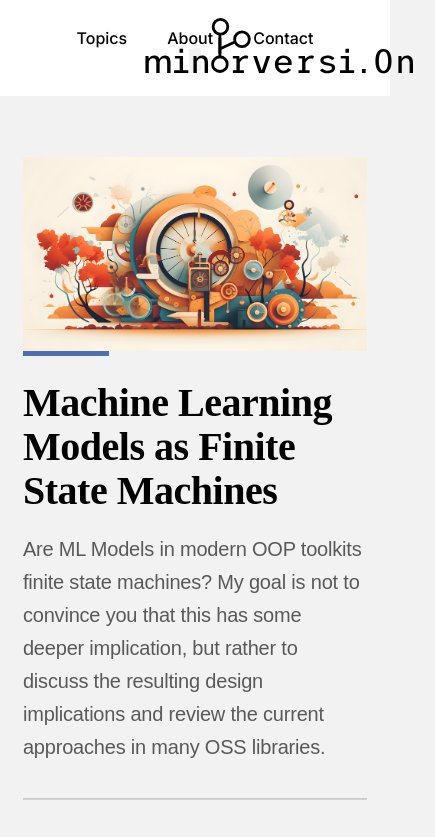
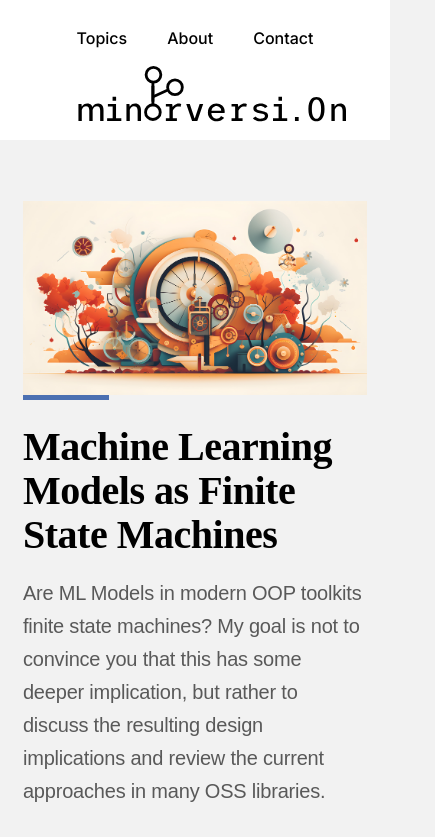
Before and after one commit to alexisdrakopoulos/magazine_website, a Next.js app in the folder magazine/: page / in a window 390 px wide. Shown: the top 837 px of the page, 435 px wide, since content can reach past the window. Built offline with nearby package versions, Linux system fonts and the light colour scheme; a web font is replaced by a local one.

Commit message:
attempt at responsiveness

```diff
--- a/magazine/src/app/globals.css
+++ b/magazine/src/app/globals.css
@@ -459,9 +459,18 @@ a {
   transform:translate(-50%, -50%)
 }
 
-@media (min-width: 880px) {
+
+@media (max-width: 880px) {
+  .PageNav {
+    /* increase height on mobile views */
+    height: 140px;
+  }
+
   .PageNav .logo {
-      width:150px
+    /* adjust top property to position logo under nav list */
+    top: 100%;
+    width:60px;
+    left: 25%;
   }
 }
 
@@ -473,7 +482,7 @@ a {
   left: 45%;
   right: 45%;
   height: 40%;
-  background: #f2f2f2;
+  /* background: #f2f2f2; */
   transform: skewY(-12deg);
   pointer-events:none
 }
```
